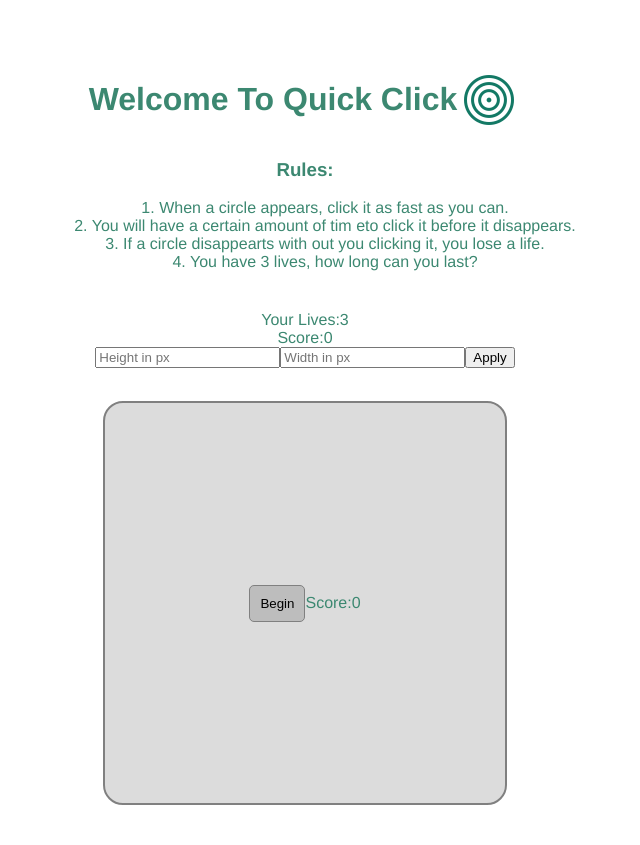
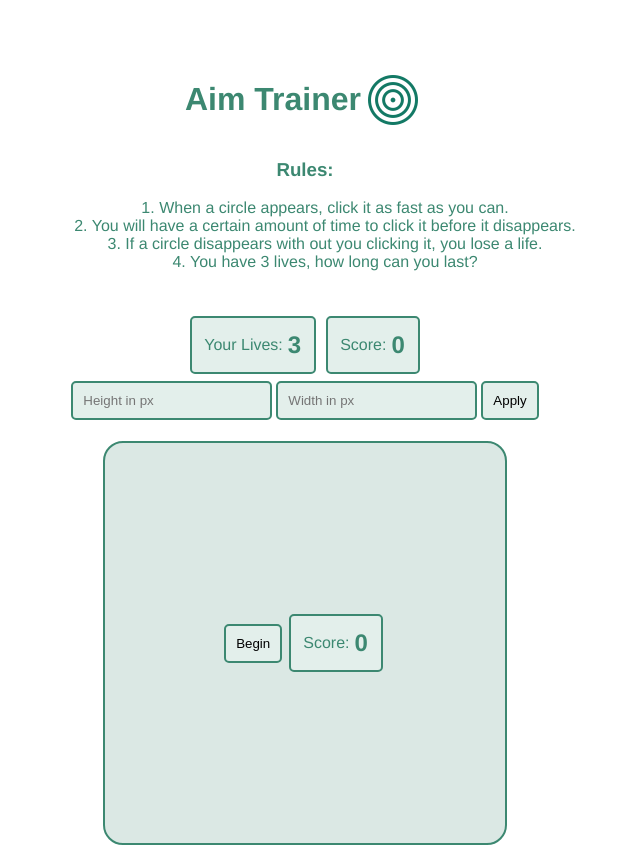
Before and after one commit to CarlMenke/vue_game, a Vue app: page / in a window 1280 px wide. Shown: the whole page, without its empty margins (335-975 px from the left). Before the commit the page ends 805 px from the top, so only its background shows below. Built offline with nearby package versions, Linux system fonts and the light colour scheme.

Commit message:
added final styling

```diff
--- a/src/components/GameContainer.vue
+++ b/src/components/GameContainer.vue
@@ -1,18 +1,29 @@
 <template>
     <div class="relative">
-        <div>Your Lives:{{lives}}</div>
-        <div >Score:{{playerScore}}</div>
-        <div>
-            <input placeholder="Height in px" name='height' v-on:input="(e)=>{setHeight(e)}"/>
-            <input placeholder="Width in px" name='width' v-on:input="(e)=>{setWidth(e)}"/>
-            <button @click="changeDimension">Apply</button>
+        <div class="info-box">
+            <div class="info-top">
+                <div class="prefix">Your Lives:</div>
+                <div class="suffix">{{lives}}</div>
+            </div>
+            <div class="info-top">
+                <div class="prefix">Score:</div>
+                <div class="suffix">{{playerScore}}</div>
+            </div>
+        </div>
+        <div >
+            <input class="button" placeholder="Height in px" name='height' v-on:input="(e)=>{setHeight(e)}"/>
+            <input class="button" placeholder="Width in px" name='width' v-on:input="(e)=>{setWidth(e)}"/>
+            <button class="button" @click="changeDimension">Apply</button>
         </div>
         <div class="game-container">
             <div class="game" >
                 <ClickCircle class="circle" v-for="circle in circleArray" :key="circle.id"  :circle="circle" @handleCircleClick="handleCircleClick" @handleLooseLife="handleLooseLife"/>
             </div>
             <button class="button" v-if="!inGame" @click="startGame">Begin</button>
-            <div v-if="!inGame" >Score:{{playerScore}}</div>
+            <div v-if="!inGame" class="info-top">
+                <div class="prefix">Score:</div>
+                <div class="suffix">{{playerScore}}</div>
+            </div>
             <div v-if="inGame" class="timer">{{timer}}</div>
             <div v-if="inGame" class="lives"></div>
         </div>
@@ -147,11 +158,11 @@
         flex-flow: row nowrap;
         justify-content: center;
         align-items: center;
-        top:10vh;
+        top:15vh;
         margin:10px;
-        border:2px solid grey;
+        border: 2px solid #3c8871;
         border-radius: 20px;
-        background-color:rgb(220, 220, 220);
+        background-color: #dbe8e4;
         width:var(--width-game);
         height:var(--height-game)
     }
@@ -189,4 +200,40 @@
     .circle{
         z-index:4;
     }
+    .info-top{
+        display:flex;
+        flex-flow:row nowrap;
+        align-items: center;
+        justify-content: center;
+        border-radius:5px;
+        border: 2px solid #3c8871;
+        padding:10px;
+        background-color: #e3efeb;
+        margin:5px;
+    }
+    .info-box{
+        display: flex;
+        flex-flow: row nowrap;
+    }
+    .button{
+        border-radius:5px;
+        border: 2px solid #3c8871;
+        padding:10px;
+        background-color: #e3efeb;
+        margin:2px;
+    }
+    .button:hover{
+        border: 2px solid #539c86;
+        background-color: #c0dcd2;
+    }
+    .prefix{
+        display:inline;
+        margin:2px
+    }
+    .suffix{
+        display:inline;
+        font-size: 1.5em;
+        font-weight: bold;
+        margin:3px;
+    }
   </style>
--- a/src/components/WelcomePage.vue
+++ b/src/components/WelcomePage.vue
@@ -1,14 +1,14 @@
 <template>
   <div >
     <div class="title">
-      <h1> Welcome To Quick Click </h1>
+      <h1> Aim Trainer </h1>
       <img alt="Vue logo" src="../assets/target.png">
     </div>
     <h3>Rules:</h3>
     <ul>
       <li>1. When a circle appears, click it as fast as you can.</li>
-      <li>2. You will have a certain amount of tim eto click it before it disappears.</li>
-      <li>3. If a circle disappearts with out you clicking it, you lose a life.</li>
+      <li>2. You will have a certain amount of time to click it before it disappears.</li>
+      <li>3. If a circle disappears with out you clicking it, you lose a life.</li>
       <li>4. You have 3 lives, how long can you last?</li>
     </ul>
   </div>
```
